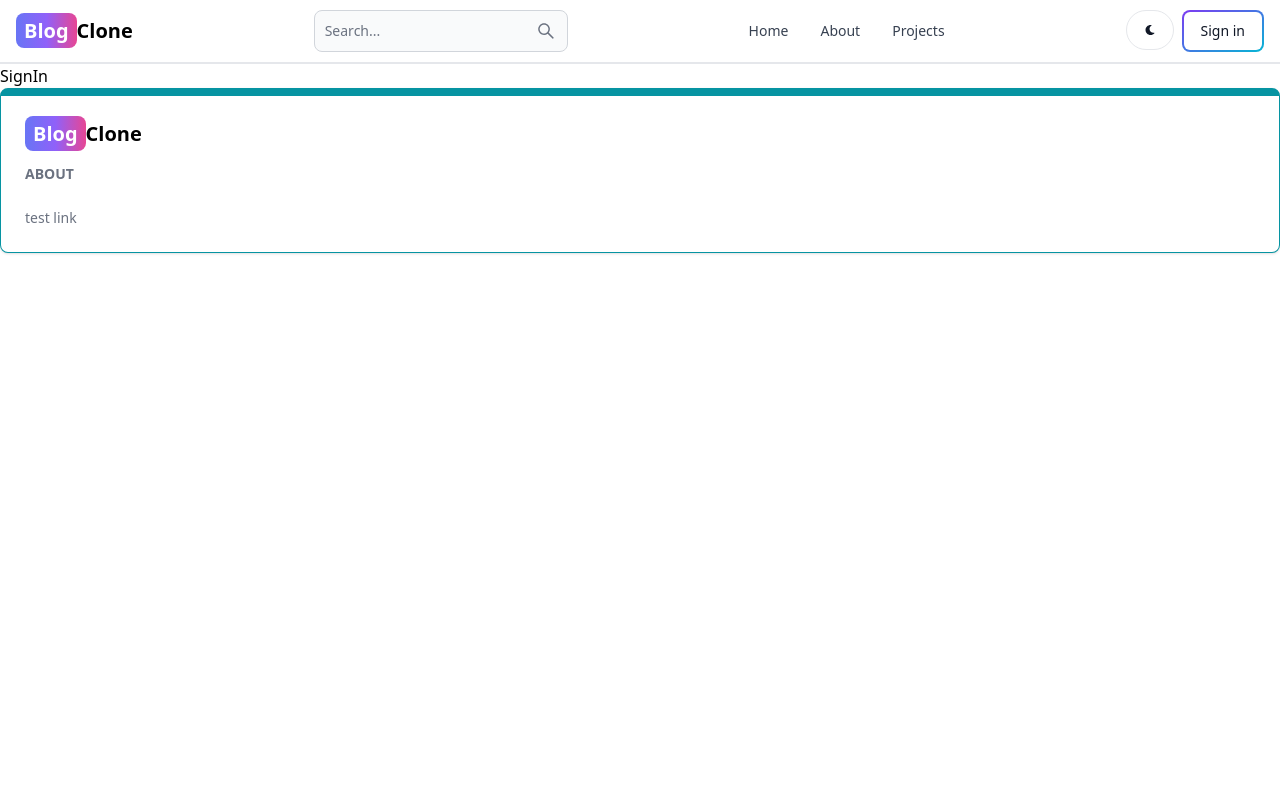
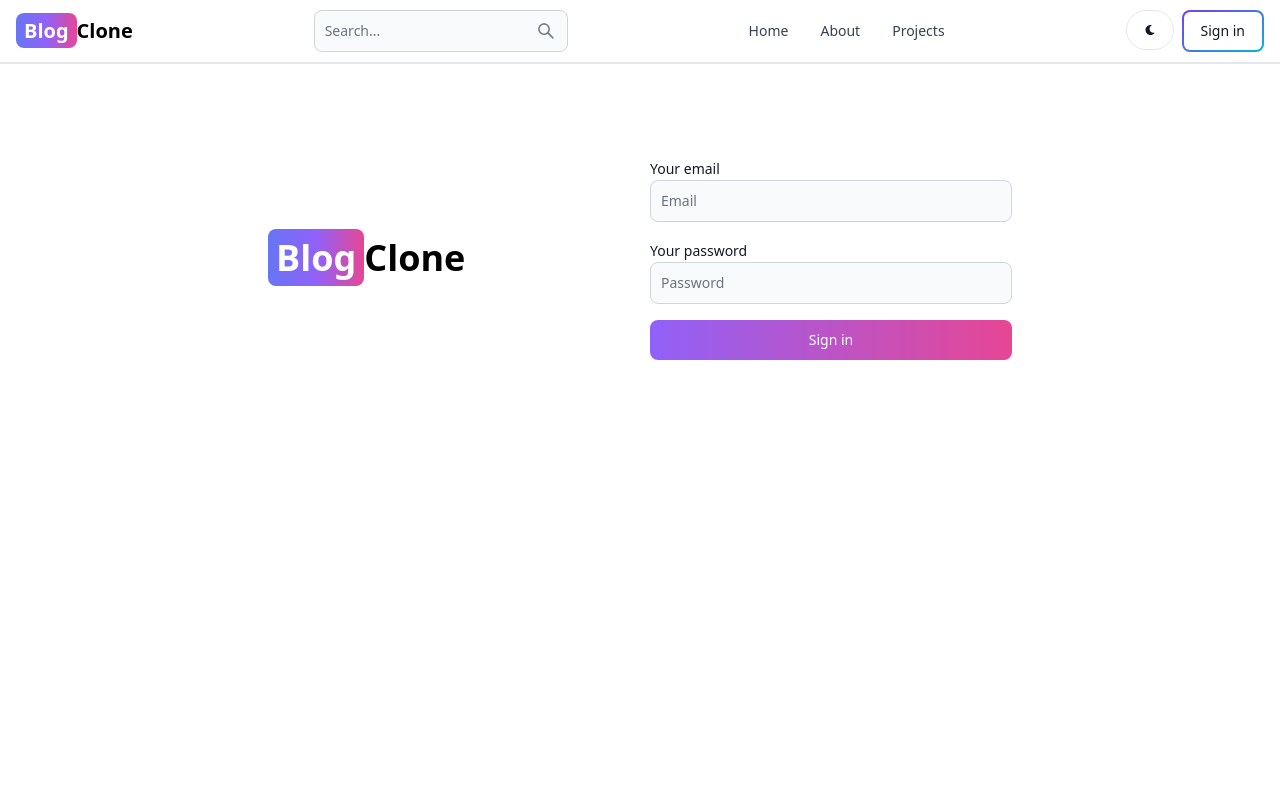
Before and after one commit to shli1126/blog-app, a React (Vite) app in the folder client/: page /sign-in in a window 1280 px wide. Shown: the top 800 px of the page. Built offline with nearby package versions, Linux system fonts and the light colour scheme.

Commit message:
sign in ui

```diff
--- a/client/src/pages/SignIn.jsx
+++ b/client/src/pages/SignIn.jsx
@@ -1,8 +1,99 @@
+import { Link, useNavigate } from "react-router-dom";
+import { useState } from "react";
+import { Label, TextInput, Button, Alert, Spinner } from "flowbite-react";
 
 export default function SignIn() {
+  const [formData, setFormData] = useState({});
+  const [errorMessage, setErrorMessage] = useState(null);
+  const [loading, setLoading] = useState(false);
+  const navigate = useNavigate();
+  const handleChange = (e) => {
+    setFormData({ ...formData, [e.target.id]: e.target.value.trim() });
+  };
+
+  const handleSubmit = async (e) => {
+    e.preventDefault();
+    if (!formData.email || !formData.password) {
+      return setErrorMessage("Please fill our all fields");
+    }
+
+    try {
+      setLoading(true);
+      setErrorMessage(null);
+      const res = await fetch("/api/auth/signin", {
+        method: "POST",
+        headers: { "Content-Type": "application/json" },
+        body: JSON.stringify(formData),
+      });
+      const data = await res.json();
+      if (data.success === false) {
+        setLoading(false);
+        return setErrorMessage(data.message);
+      }
+      setLoading(false);
+      if (res.ok) {
+        navigate("/");
+      }
+    } catch (error) {
+      setErrorMessage(error.message);
+      setLoading(false);
+    }
+  };
+
+  console.log(formData);
   return (
-    <div>
-      <h1>SignIn</h1>
+    <div className="min-h-screen mt-20">
+      <div className="flex p-3 max-w-3xl mx-auto flex-col md:flex-row md:items-center gap-5">
+        <div className="flex-1">
+          <Link to="/" className="font-bold dark:text-white text-4xl">
+            <span className="px-2 py-1 bg-gradient-to-r from-indigo-500 via-purple-500 to-pink-500 rounded-lg text-white">
+              Blog
+            </span>
+            Clone
+          </Link>
+        </div>
+        <div className="flex-1">
+          <form className="flex flex-col gap-4" onSubmit={handleSubmit}>
+            <div>
+              <Label value="Your email"></Label>
+              <TextInput
+                type="email"
+                placeholder="Email"
+                id="email"
+                onChange={handleChange}
+              />
+            </div>
+            <div>
+              <Label value="Your password"></Label>
+              <TextInput
+                type="password"
+                placeholder="Password"
+                id="password"
+                onChange={handleChange}
+              />
+            </div>
+            <Button
+              gradientDuoTone="purpleToPink"
+              type="submit"
+              disabled={loading}
+            >
+              {loading ? (
+                <>
+                  <Spinner size="sm" />
+                  <span className="pl-3">Loading...</span>
+                </>
+              ) : (
+                "Sign in"
+              )}
+            </Button>
+          </form>
+          {errorMessage && (
+            <Alert className="mt-5" color="failure">
+              {errorMessage}
+            </Alert>
+          )}
+        </div>
+      </div>
     </div>
-  )
+  );
 }
```
